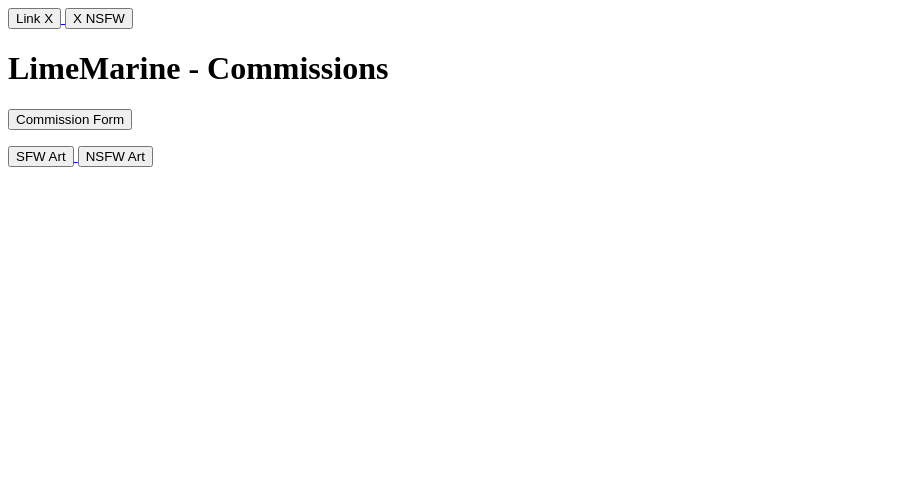
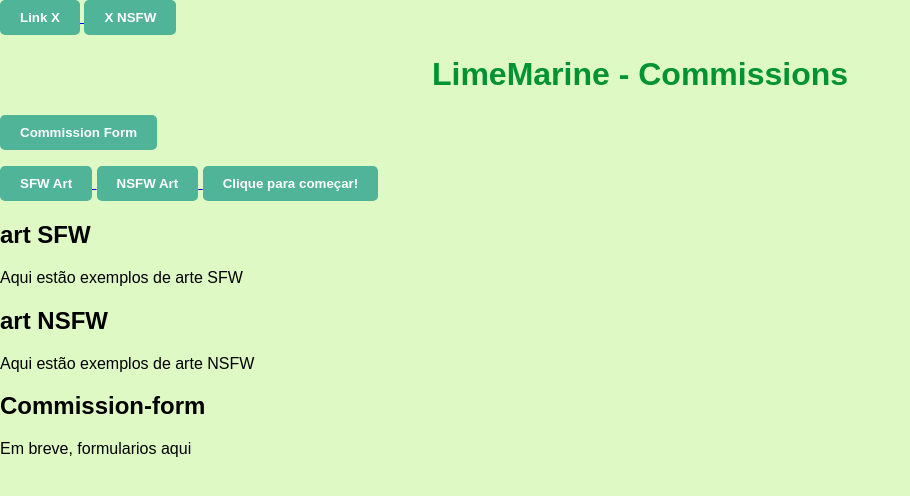
Before and after one commit to vicentehaguiar/Site-Arte, a plain HTML site: page index.html in a window 1280 px wide. Shown: the whole page, without its empty margins (0-910 px from the left). Drawn offline with Linux system fonts and the light colour scheme.

Commit message:
att 06/12

```diff
--- a/index.html
+++ b/index.html
@@ -4,6 +4,8 @@
     <meta charset="UTF-8">
     <meta name="viewport" content="width=device-width, initial-scale=1.0">
     <title>LimeMarine Art</title>
+    <link rel="stylesheet" href="styles.css">
+    <script src="script.js"></script>
 </head>
 <body>
     <!-- Link para o X -->
@@ -28,5 +30,22 @@
     <a href="#nsfw-art">
         <button>NSFW Art</button>
     </a>
+    <button onclick="showWelcomeMessage()">Clique para começar!</button>
+    <!-- Seções -->
+    <section id="sfw-art">
+    <h2> art SFW</h2>
+    <p>Aqui estão exemplos de arte SFW </p>
+    </section>
+
+    <section id="nsfw-art">
+        <h2>art NSFW</h2>
+        <p>Aqui estão exemplos de arte NSFW</p>
+    </section>
+
+    <section id="commission-form">
+        <h2>Commission-form</h2>
+        <p>Em breve, formularios aqui</p>
+    </section>
+
 </body>
 </html>
--- a/script.js
+++ b/script.js
@@ -0,0 +1,4 @@
+console.log("Welcome to LimeMarine Art")
+function showWelcomeMessage() {
+    alert("Bem-vindo ao LimeMarine Art!");
+}
--- a/styles.css
+++ b/styles.css
@@ -0,0 +1,23 @@
+body {
+    font-family: Arial, sans-serif;
+    margin: 0;
+    padding: 0;
+    background-color: #DEF9C4;
+}
+h1 {
+    text-align: center;
+    color: rgb(0, 147, 49);
+}
+button {
+    background-color: #50B498;
+    color: #fff;
+    border: none;
+    padding: 10px 20px;
+    cursor: pointer;
+    border-radius: 5px;
+    font-weight: bold;
+}
+button:hover {
+   background-color: #468585;
+
+}
```
